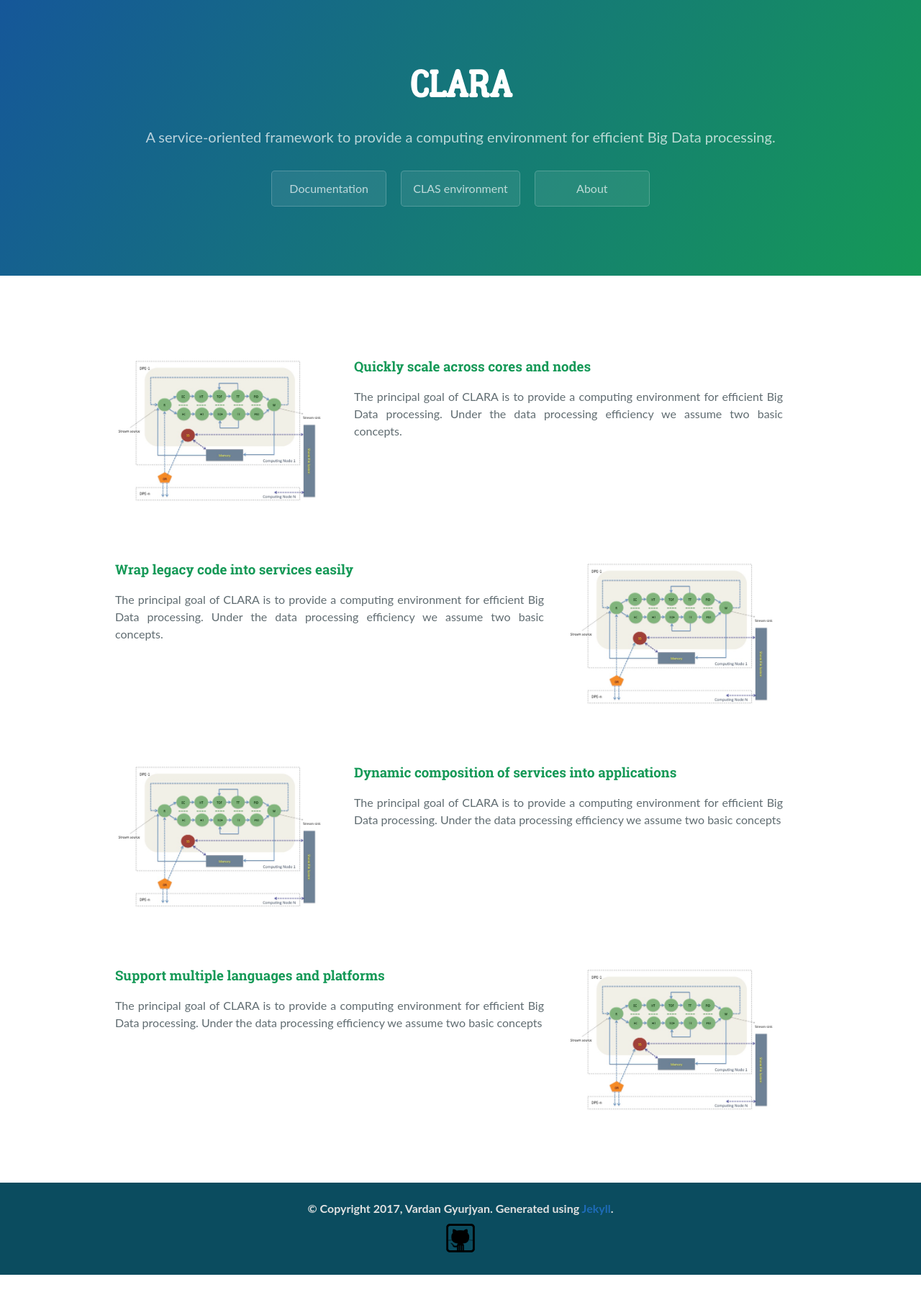
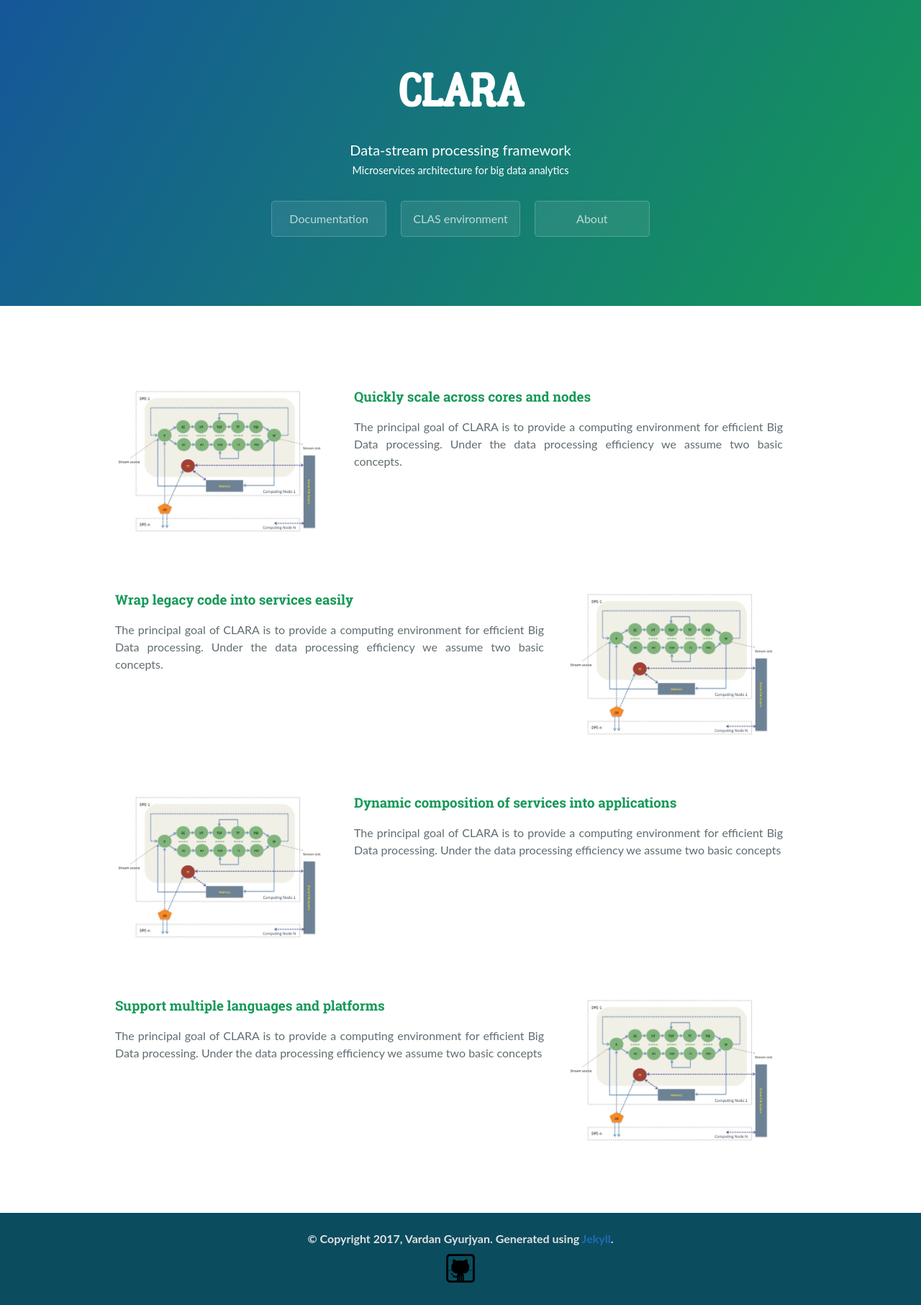
Before and after one commit to JeffersonLab/clara-docs, a Jekyll site: the page built from index.html, in a window 1280 px wide. Shown: the whole page at 72% size. Built offline with Jekyll 4.4.1, drawn with Linux system fonts in a browser that asks for light colours; before the commit the page ends 1771 px from its top, so only the background shows below that.

Commit message:
Replace project descriptions
Use Vardan' suggestion.

```diff
--- a/_config.yml
+++ b/_config.yml
@@ -1,6 +1,7 @@
 # Setup
 title:        CLARA
-tagline:      A service-oriented framework to provide a computing environment for efficient Big Data processing.
+tagline:      Data-stream processing framework
+description:  Microservices architecture for big data analytics
 baseurl:      "/clara-docs"
 
 # About/contact
--- a/_includes/header.html
+++ b/_includes/header.html
@@ -1,6 +1,7 @@
 <section class="project-header">
-  <h1 class="project-name">{{ site.title }}</h1>
+  <h1 class="project-name" style="font-size: 4rem;">{{ site.title }}</h1>
   <h2 class="project-tagline">{{ site.tagline }}</h2>
+  <h3 class="project-description">{{ site.description }}</h3>
   <ul>
     <a href="{{ site.baseurl }}/docs/" class="btn">Documentation</a>
     <a href="{{ site.baseurl }}/docs/clas/installation.html" class="btn">CLAS environment</a>
--- a/css/cayman.css
+++ b/css/cayman.css
@@ -215,7 +215,7 @@ a:hover {
   margin-bottom: 2rem;
   font-weight: normal;
   text-align: center;
-  opacity: 0.7;
+  color: #fff;
 }
 @media screen and (min-width: 64em) {
   .project-tagline {
@@ -230,6 +230,30 @@ a:hover {
 @media screen and (max-width: 42em) {
   .project-tagline {
     font-size: 1rem;
+  }
+}
+.project-description {
+  margin-bottom: 2rem;
+  font-weight: normal;
+  text-align: center;
+  color: #fff;
+}
+@media screen and (min-width: 64em) {
+  .project-description {
+    font-size: 0.9rem;
+    margin-top: -1.8rem;
+  }
+}
+@media screen and (min-width: 42em) and (max-width: 64em) {
+  .project-description {
+    font-size: 0.8rem;
+    margin-top: -1.7rem;
+  }
+}
+@media screen and (max-width: 42em) {
+  .project-description {
+    font-size: 0.8rem;
+    margin-top: -1.5rem;
   }
 }
 .site-footer {
```
